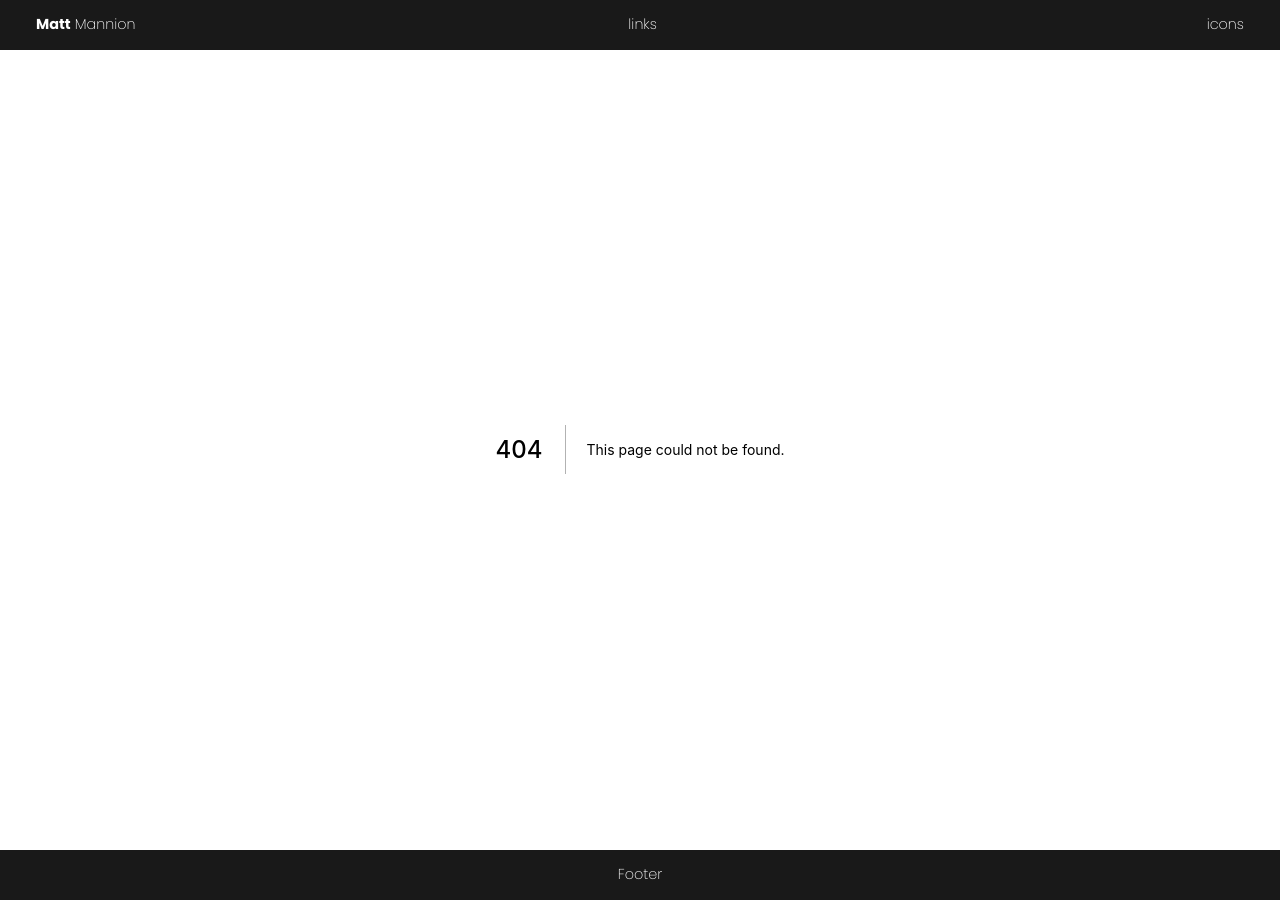
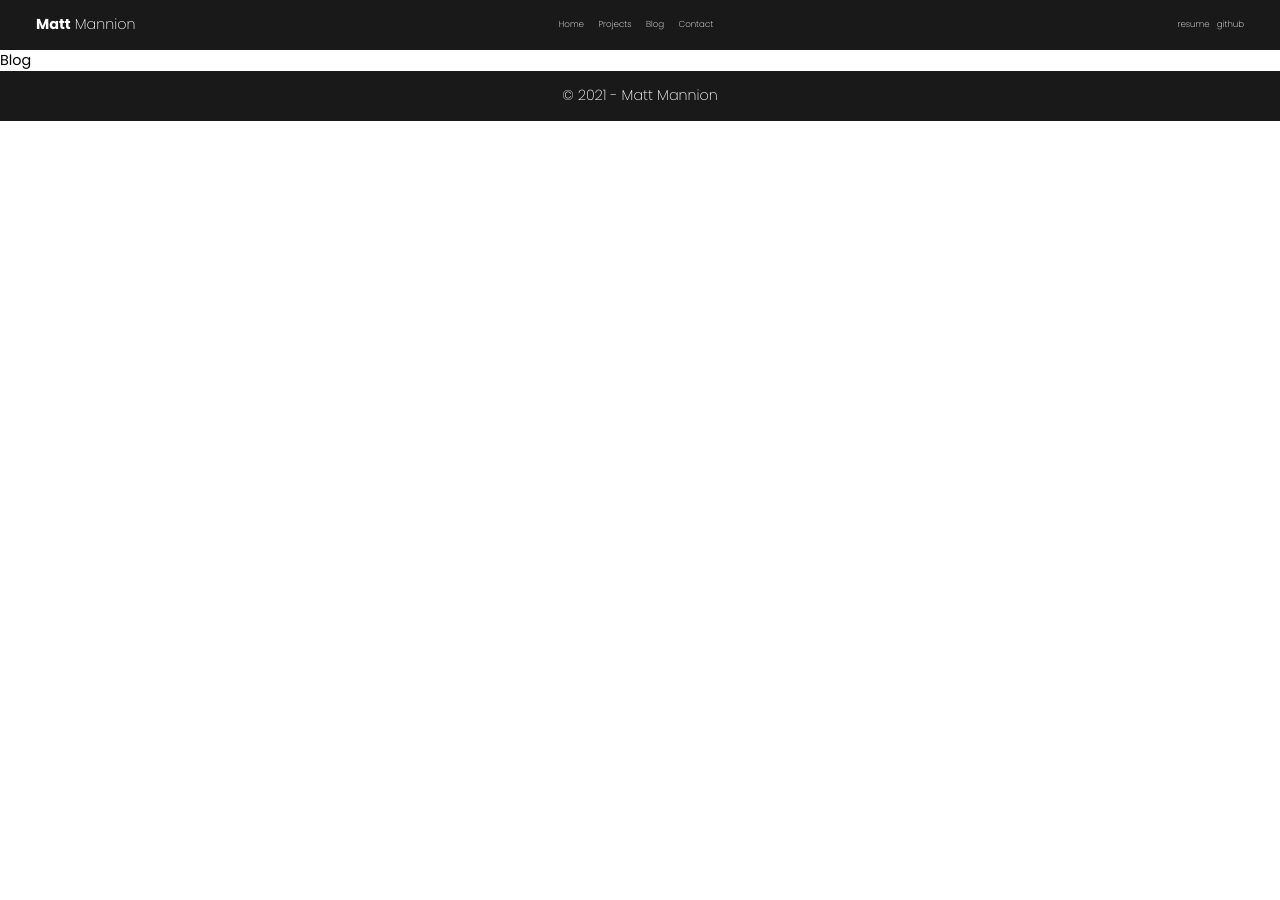
Before and after one commit to mattmannion/portfolio, a Next.js app in the folder ne/: page /blog in a window 1280 px wide. Before the commit this address had no page. After the commit the page ends 800 px from the top, so only its background shows below. Built offline with nearby package versions, Linux system fonts and the light colour scheme.

Commit message:
scss styling

```diff
--- a/ne/components/footer/Footer.tsx
+++ b/ne/components/footer/Footer.tsx
@@ -2,7 +2,7 @@ export default function Footer() {
   return (
     <>
       <div className='footer'>
-        <p>Footer</p>
+        <p>&copy; 2021 - Matt Mannion</p>
       </div>
     </>
   );
--- a/ne/components/nav/Nav.tsx
+++ b/ne/components/nav/Nav.tsx
@@ -5,8 +5,16 @@ export default function Nav() {
         <div className='nav__name'>
           <strong>Matt</strong> Mannion
         </div>
-        <div className='nav__links'>links</div>
-        <div className='nav__icons'>icons</div>
+        <div className='nav__links'>
+          <div>Home</div>
+          <div>Projects</div>
+          <div>Blog</div>
+          <div>Contact</div>
+        </div>
+        <div className='nav__icons'>
+          <div>resume</div>
+          <div>github</div>
+        </div>
       </nav>
     </>
   );
--- a/ne/next.config.js
+++ b/ne/next.config.js
@@ -2,4 +2,5 @@
 module.exports = {
   reactStrictMode: true,
   quiet: true,
+  webpack5: false
 };
--- /dev/null
+++ b/ne/pages/blog.tsx
@@ -0,0 +1,7 @@
+export default function Blog() {
+  return (
+    <>
+      <div>Blog</div>
+    </>
+  );
+}
--- a/ne/sass/components/_nav.scss
+++ b/ne/sass/components/_nav.scss
@@ -9,7 +9,27 @@
   color: white;
 
   &__links {
-    // fixes weird centering issue
-    transform: translate(-100%, 0);
+    font-size: 1.2rem;
+
+    @include centerFlex;
+    flex-flow: wrap;
+
+    // transform fixes centering slightly
+    transform: translate(-10%, 0%);
+
+    div {
+      margin: 0rem 1rem;
+    }
+  }
+
+  &__icons {
+    font-size: 1.2rem;
+
+    @include centerFlex;
+    flex-flow: wrap;
+
+    div {
+      margin-left: 1rem;
+    }
   }
 }
--- a/ne/sass/pages/_home.scss
+++ b/ne/sass/pages/_home.scss
@@ -3,15 +3,7 @@
   position: relative;
 
   &__image {
-    height: 100vh;
-    width: 100%;
-    background-size: cover;
-    background-repeat: no-repeat;
-    background-position: center;
-
     opacity: 20%;
-
-    transition: all 0.2s;
   }
 
   &__info {
```
Also changed, not shown: ne/pages/contact.tsx (added, +7 -0 lines), ne/pages/projects.tsx (added, +7 -0 lines).
